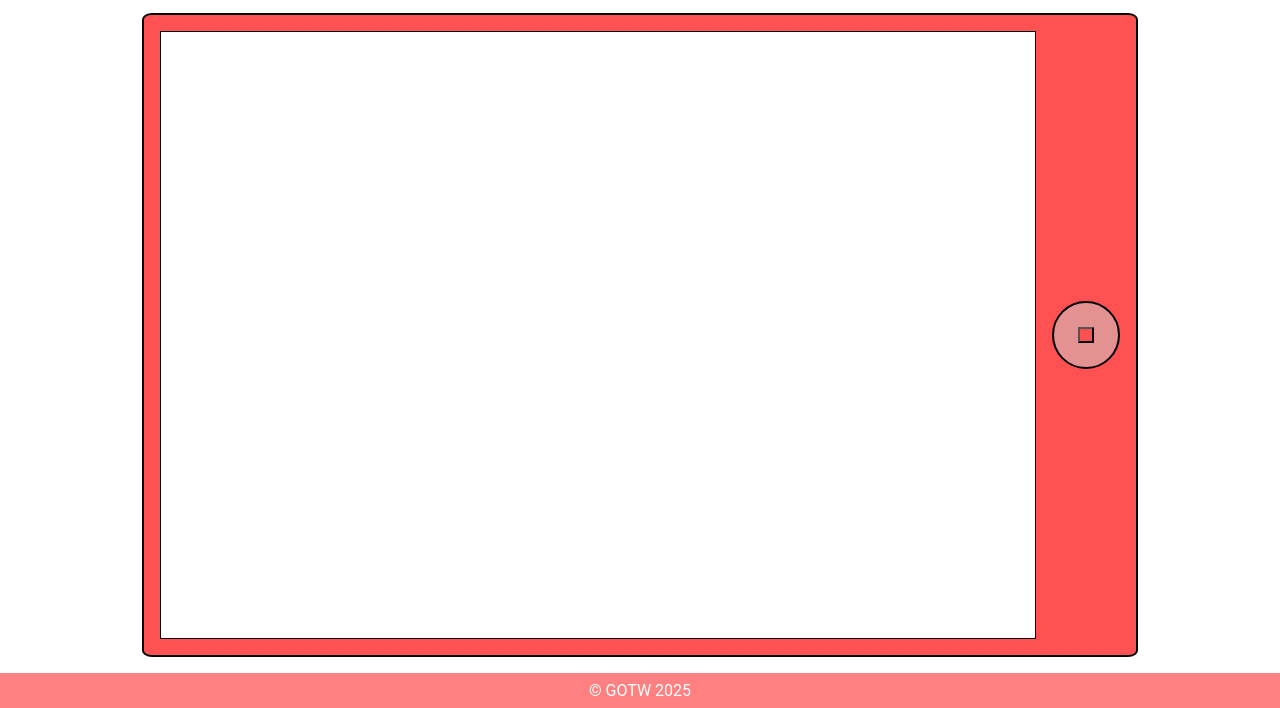
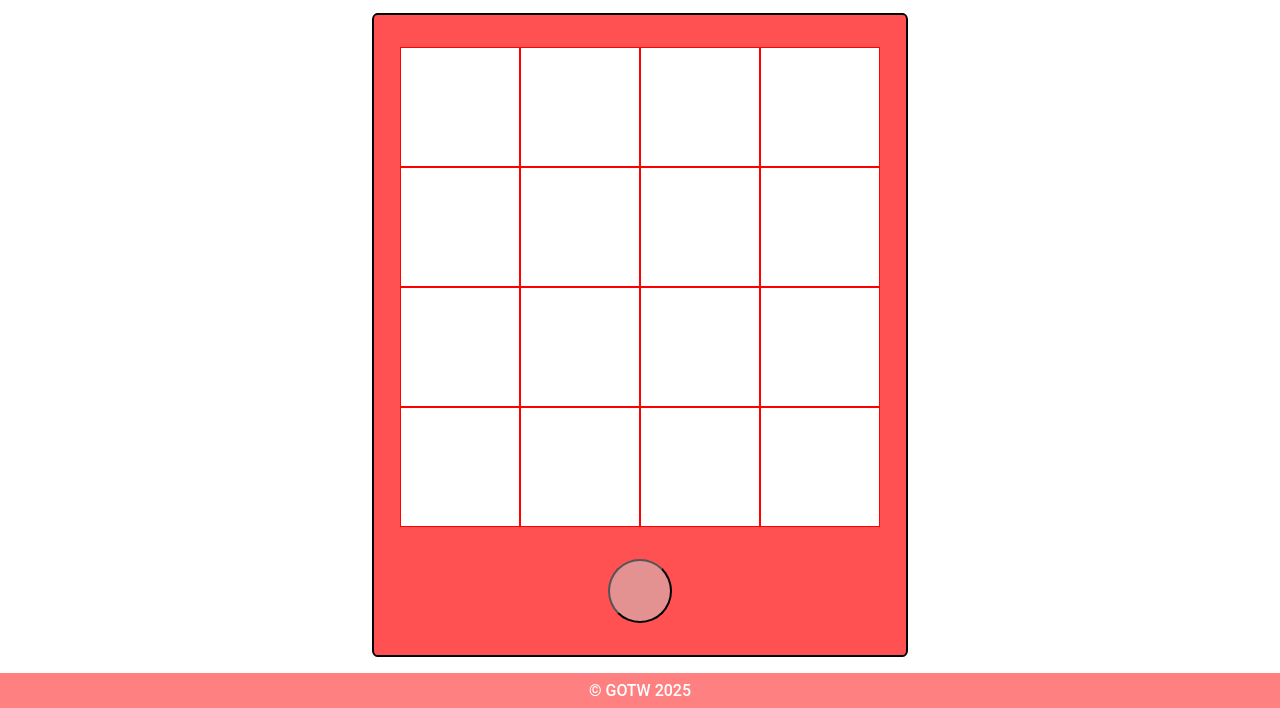
Before and after one commit to G-O-T-W/etch-a-sketch, a plain HTML site: page index.html in a window 1280 px wide. Shown: the part 92-800 px from the top of the page. Drawn offline with Linux system fonts and the light colour scheme.

Commit message:
Create n*n grid of divs

```diff
--- a/index.html
+++ b/index.html
@@ -5,15 +5,13 @@
     <meta name="viewport" content="width=device-width, initial-scale=1.0">
     <title>Etch-a-Sketch</title>
     <link rel="stylesheet" href="styles.css">
-    <!-- <script src="scripts.js" defer></script> -->
+    <script src="scripts.js" defer></script>
 </head>
 <body>
     <div class="header">Etch-a-Sketch</div>
     <div class="container">
         <div class="sketchspace"></div>
-        <div class="resetbutton">
-            <button class=".btn"></button>
-        </div>
+        <button class="resetbtn"></button>
     </div>
     <div class="footer">&copy; GOTW 2025</div>
 </body>
--- /dev/null
+++ b/scripts.js
@@ -0,0 +1,28 @@
+// debugger function
+function log(message) {
+    console.log(message);
+}
+
+function createGrid(num) {
+    const sketchspace = document.querySelector("div.sketchspace");
+    // pixelSize is size of sketchspace divided by number of pixels
+    const pixelSize = 472.0 / num;
+    // total number of pixels is num * num
+    for (let i = 0; i < num * num; i++) {
+        const pixel = document.createElement("div");
+        pixel.classList.toggle("pixel");
+        pixel.setAttribute("style", `height: ${pixelSize}px; width: ${pixelSize}px; border: 1px solid red;`);
+        sketchspace.appendChild(pixel);
+    }
+}
+
+// const sketchspace() {}
+
+createGrid(4);
+
+const pixels = document.querySelectorAll("div.pixel");
+pixels.forEach((pixel) => {
+    pixel.addEventListener("mouseover", (e) => {
+        log(e.target);
+    })
+});
--- a/styles.css
+++ b/styles.css
@@ -22,39 +22,35 @@ body {
 .container {
     flex: 1;
     align-self: center;
-    width: 960px;
+    width: 500px;
     border: 2px solid black;
     border-radius: 1%;
     padding: 16px;
     display: flex;
-    gap: 16px;
+    flex-direction: column;
+    align-items: center;
+    justify-content: space-around;
     background-color: rgb(255, 81, 81);
 }
 
 .sketchspace {
-    flex: 1;
-    border: 1px solid black;
     background-color: white;
-    width: 800px;
+    width: 480px;
+    height: 480px;
+    display: flex;
+    flex-flow: row wrap;
 }
 
-.resetbutton {
-    align-self: center;
-    display: flex;
-    padding: 8px;
-    width: 48px;
-    height: 48px;
-    border: 2px solid black;
-    background-color: rgba(222, 157, 157, 0.844);
-    border-radius: 50%;
-    justify-content: center;
-    align-items: center;
+.pixel {
+    /* width: 219px; */
+    /* flex: 1; */
 }
 
-button {
-    height: 16px;
-    width: 16px;
-    background-color: rgb(255, 81, 81);
+.resetbtn {
+    border-radius: 50%;
+    height: 64px;
+    width: 64px;
+    background-color: rgb(222, 157, 157, 0.844);
 }
 
 .footer {
@@ -62,6 +58,7 @@ button {
     padding: 8px;
     color: white;
     font-size: 16px;
+    font-weight: 500;
     background-color: rgba(255, 86, 86, 0.749);
     justify-content: center;
 }
```
